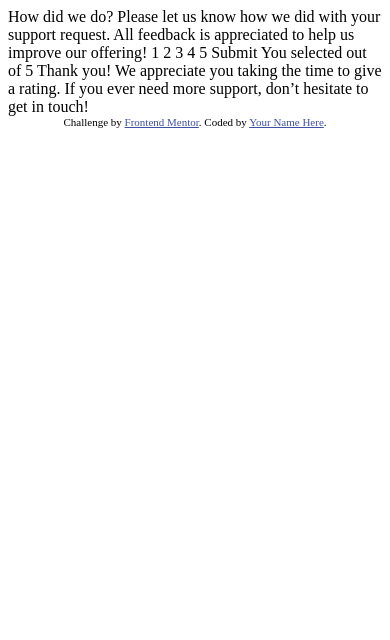
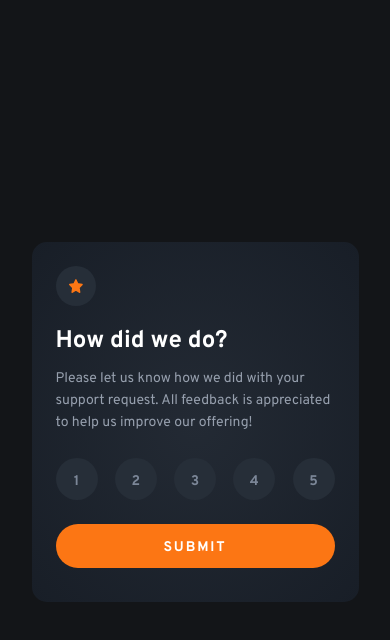
Before and after one commit to manjeshrv592/interactive-rating-component, a plain HTML site: page index.html in a window 390 px wide. Drawn offline with Linux system fonts and the light colour scheme.

Commit message:
Finished code for mobile version

```diff
--- /dev/null
+++ b/css/style.css
@@ -0,0 +1,245 @@
+/***********************************/
+/* Custom Properties */
+:root {
+  /* Fonts */
+  --body-font: 'Overpass', sans-serif;
+  --body-font-size: 1.4rem;
+  --body-font-weight: 400;
+
+  /* Colors */
+  --white: #fff;
+  --dark-blue: #262e38;
+  --very-dark-blue: #131518;
+  --light-grey: #969fad;
+  --medium-grey: #7c8798;
+  --orange: #fc7614;
+  --black-gradient: radial-gradient(#232a34, #181e27);
+}
+
+/***********************************/
+/* Basic Reset */
+*,
+*::before,
+*::after {
+  padding: 0;
+  margin: 0;
+  box-sizing: border-box;
+}
+
+html {
+  font-size: 62.5%;
+}
+
+body {
+  font-family: var(--body-font);
+  font-size: var(--body-font-size);
+  font-weight: var(--body-font-weight);
+  background-color: var(--very-dark-blue);
+  color: var(--light-grey);
+  line-height: 2.2rem;
+}
+
+img {
+  width: 100%;
+  display: inline-block;
+}
+
+/***********************************/
+/* Typography */
+
+/* Headings */
+.h1,
+.h2,
+.h3,
+.h4,
+.h5,
+.h6 {
+  font-weight: 700;
+}
+
+.h2 {
+  font-size: 2.4rem;
+}
+
+/***********************************/
+/* Main Layout */
+
+/* Container */
+.container {
+  width: 100%;
+  min-height: 100vh;
+  padding: 2.4rem;
+  display: flex;
+  align-items: center;
+  justify-content: center;
+}
+
+/* Card */
+.card {
+  padding: 2.4rem;
+  padding-bottom: 3.2rem;
+  background-image: var(--black-gradient);
+  width: 100%;
+  height: 36rem;
+  max-width: 32.7rem;
+  border-radius: 1.5rem;
+  overflow: hidden;
+}
+
+.star {
+  width: 4rem;
+  height: 4rem;
+  border-radius: 50%;
+  background-color: var(--dark-blue);
+  display: flex;
+  align-items: center;
+  justify-content: center;
+}
+
+.star img {
+  width: 1.4rem;
+}
+
+/* Rating List */
+.rating-list {
+  list-style: none;
+  padding: 0;
+  margin: 0;
+  display: flex;
+  justify-content: space-between;
+}
+
+.rating-item {
+}
+
+.rating-btn {
+  border: none;
+  width: 4.2rem;
+  height: 4.2rem;
+  border-radius: 50%;
+  color: var(--medium-grey);
+  background-color: var(--dark-blue);
+  font-weight: 700;
+  transition: all 0.3s ease;
+  cursor: pointer;
+  font-size: 1.4rem;
+  font-family: inherit;
+  padding-top: 5px;
+}
+
+.rating-btn:hover {
+  color: var(--white);
+  background-color: var(--medium-grey);
+}
+
+.rating-btn.selected {
+  color: var(--white);
+  background-color: var(--orange);
+}
+
+.feedback-img {
+  width: 14.4rem;
+}
+
+.feedback-text {
+  color: orange;
+  background-color: var(--dark-blue);
+  line-height: 1;
+  padding: 0.6rem 1.6rem;
+  padding-top: 1.2rem;
+  border-radius: 10rem;
+  display: inline-block;
+}
+
+/* Button */
+.btn {
+  cursor: pointer;
+  font-size: 1.4rem;
+  font-family: inherit;
+  text-transform: uppercase;
+  font-weight: 700;
+  letter-spacing: 1.87px;
+  padding: 1.2rem 2.4rem;
+  padding-top: 1.5rem;
+  border-radius: 10rem;
+  transition: all 0.3s ease;
+  border: none;
+}
+
+.btn-primary {
+  color: var(--white);
+  background-color: var(--orange);
+}
+
+.btn-primary:hover {
+  color: var(--orange);
+  background-color: var(--white);
+}
+
+/***********************************/
+/* Util Classes */
+
+/* Margins */
+.mb-sm {
+  margin-bottom: 1rem;
+}
+
+.mb-md {
+  margin-bottom: 1.6rem;
+}
+
+.mb-lg {
+  margin-bottom: 2.4rem;
+}
+
+.mt-sm {
+  margin-top: 1rem;
+}
+
+.mt-md {
+  margin-top: 1.6rem;
+}
+
+.mt-lg {
+  margin-top: 2.4rem;
+}
+
+/* Text colors */
+.text-white {
+  color: var(--white);
+}
+
+/* Width */
+.w-100 {
+  width: 100%;
+}
+
+/* Display */
+.d-none {
+  display: none;
+}
+
+/* Text align */
+.text-center {
+  text-align: center;
+}
+
+/**************************************/
+/* Responsive styling */
+/**************************************/
+
+/* Small devices (landscape phones, 576px and up) */
+@media (min-width: 576px) {
+}
+
+/* Medium devices (tablets, 768px and up) */
+@media (min-width: 768px) {
+}
+
+/* X-Large devices (large desktops, 1200px and up) */
+@media (min-width: 1200px) {
+}
+
+/* XX-Large devices (larger desktops, 1400px and up) */
+@media (min-width: 1400px) {
+}
--- a/index.html
+++ b/index.html
@@ -1,49 +1,85 @@
 <!DOCTYPE html>
 <html lang="en">
-<head>
-  <meta charset="UTF-8">
-  <meta name="viewport" content="width=device-width, initial-scale=1.0"> <!-- displays site properly based on user's device -->
+  <head>
+    <meta charset="UTF-8" />
+    <meta name="viewport" content="width=device-width, initial-scale=1.0" />
+    <link
+      rel="icon"
+      type="image/png"
+      sizes="32x32"
+      href="./images/favicon-32x32.png"
+    />
+    <!-- Google Fonts -->
+    <link rel="preconnect" href="https://fonts.googleapis.com" />
+    <link rel="preconnect" href="https://fonts.gstatic.com" crossorigin />
+    <link
+      href="https://fonts.googleapis.com/css2?family=Overpass:wght@400;700&display=swap"
+      rel="stylesheet"
+    />
+    <!-- CSS file -->
+    <link rel="stylesheet" href="./css/style.css" />
+    <title>Frontend Mentor | Interactive rating component</title>
+  </head>
+  <body>
+    <div class="container">
+      <article class="card">
+        <!-- Rating Box start -->
+        <div class="rating-box">
+          <div class="star mb-md">
+            <img src="./images/icon-star.svg" alt="Star Icon" />
+          </div>
+          <h2 class="h2 text-white mb-md mt-lg">How did we do?</h2>
+          <p class="mb-lg mt-sm">
+            Please let us know how we did with your support request. All
+            feedback is appreciated to help us improve our offering!
+          </p>
 
-  <link rel="icon" type="image/png" sizes="32x32" href="./images/favicon-32x32.png">
+          <!-- Rating List -->
+          <ul class="rating-list mb-lg">
+            <li class="rating-item">
+              <button data-rating="1" class="rating-btn">1</button>
+            </li>
+            <li class="rating-item">
+              <button data-rating="2" class="rating-btn">2</button>
+            </li>
+            <li class="rating-item">
+              <button data-rating="3" class="rating-btn">3</button>
+            </li>
+            <li class="rating-item">
+              <button data-rating="4" class="rating-btn">4</button>
+            </li>
+            <li class="rating-item">
+              <button data-rating="5" class="rating-btn">5</button>
+            </li>
+          </ul>
 
-  <title>Frontend Mentor | Interactive rating component</title>
+          <button class="btn btn-primary w-100 submit-btn">submit</button>
+        </div>
+        <!-- Rating Box start -->
 
-  <!-- Feel free to remove these styles or customise in your own stylesheet 👍 -->
-  <style>
-    .attribution { font-size: 11px; text-align: center; }
-    .attribution a { color: hsl(228, 45%, 44%); }
-  </style>
-</head>
-<body>
+        <!-- Feedback Box start -->
+        <div class="feedback-box text-center d-none">
+          <img
+            src="./images/illustration-thank-you.svg"
+            alt="Feedback"
+            class="feedback-img mt-sm mb-lg"
+          />
+          <div class="feedback-text mb-lg">
+            You selected <span class="feedback-value">4</span> out of 5
+          </div>
 
-  <!-- Rating state start -->
+          <h2 class="text-white mb-lg">Thank You</h2>
 
-  How did we do?
+          <p>
+            We appreciate you taking the time to give a rating. If you ever need
+            more support, don’t hesitate to get in touch!
+          </p>
+        </div>
+        <!-- Feedback Box end -->
+      </article>
+    </div>
 
-  Please let us know how we did with your support request. All feedback is appreciated
-  to help us improve our offering!
-
-  1 2 3 4 5
-
-  Submit
-
-  <!-- Rating state end -->
-
-  <!-- Thank you state start -->
-
-  You selected <!-- Add rating here --> out of 5
-
-  Thank you!
-
-  We appreciate you taking the time to give a rating. If you ever need more support,
-  don’t hesitate to get in touch!
-
-  <!-- Thank you state end -->
-
-
-  <div class="attribution">
-    Challenge by <a href="https://www.frontendmentor.io?ref=challenge" target="_blank">Frontend Mentor</a>.
-    Coded by <a href="#">Your Name Here</a>.
-  </div>
-</body>
+    <!-- JS file -->
+    <script src="./js/script.js"></script>
+  </body>
 </html>
--- /dev/null
+++ b/js/script.js
@@ -0,0 +1,57 @@
+//////////////////////////////////////////////////////
+// DOM SELECTION
+const ratingPanel = document.querySelector('.rating-box');
+const feedbackPanel = document.querySelector('.feedback-box');
+const ratingList = document.querySelector('.rating-list');
+const ratingBtns = document.querySelectorAll('.rating-btn');
+const feedbackValue = document.querySelector('.feedback-value');
+const submitBtn = document.querySelector('.submit-btn');
+
+//////////////////////////////////////////////////////
+// GLOBAL VARIABLES
+let rating;
+
+///////////////////////////////////////////////////////
+// FUNCTIONS
+
+// Function to remove selecte class from all rating buttons
+const removeActiveClass = () =>
+  ratingBtns.forEach(btn => btn.classList.remove('selected'));
+
+// Function to display feedback
+const displayFeedback = value => {
+  // Add value to feedback text
+  feedbackValue.textContent = value;
+
+  // Hide rating pannel
+  ratingPanel.classList.add('d-none');
+
+  // Show feedback pannel
+  feedbackPanel.classList.remove('d-none');
+};
+
+///////////////////////////////////////////////////////
+// EVENT LISTNERS
+
+// Select rating value
+ratingList.addEventListener('click', function (e) {
+  // Store clicked element
+  const el = e.target;
+
+  // If not clicked on button return
+  if (!el.classList.contains('rating-btn')) return;
+
+  // Remove selected class from all Rating buttons
+  removeActiveClass();
+
+  // Add active class clicked Rating button
+  el.classList.add('selected');
+
+  // Get rating value using data attribute
+  rating = el.dataset.rating;
+});
+
+// Submit handler
+submitBtn.addEventListener('click', function () {
+  displayFeedback(rating);
+});
```
